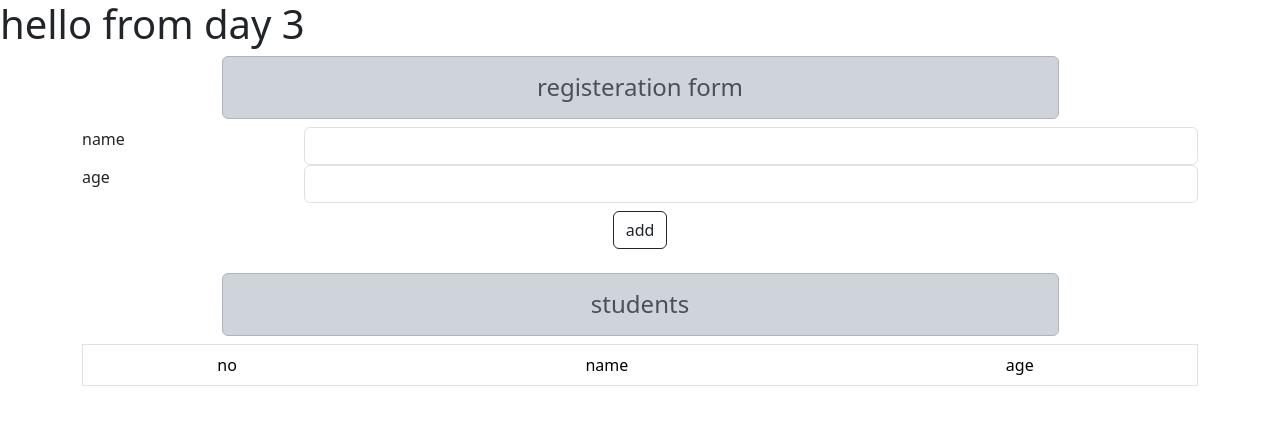
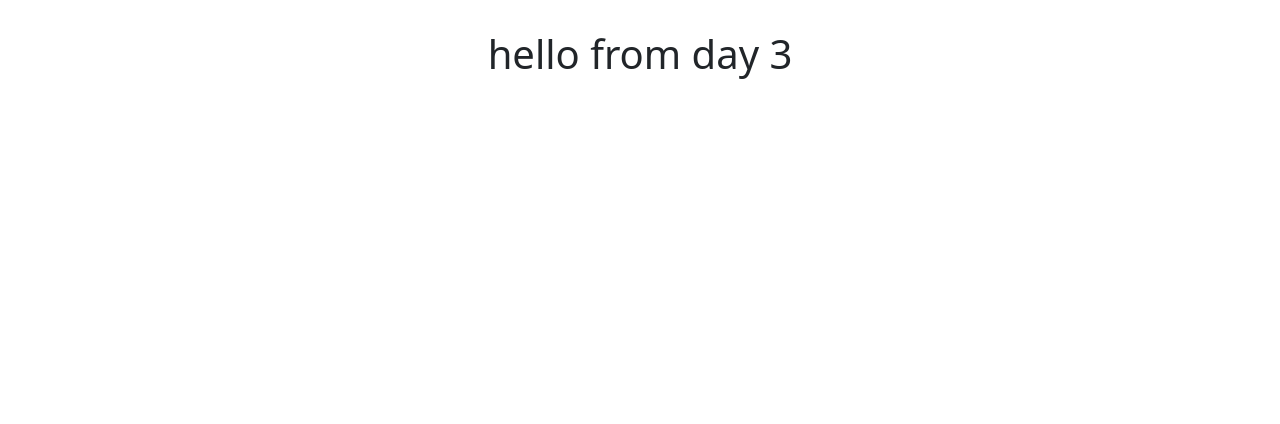
Before and after one commit to Yasertaha99/angular, an Angular app: page / in a window 1280 px wide. Shown: the top 424 px of the page. Built offline with nearby package versions, Linux system fonts and the light colour scheme.

Commit message:
finch th task of day 3 if condition

```diff
--- a/src/app/app.component.html
+++ b/src/app/app.component.html
@@ -325,7 +325,7 @@
     </div>
   </div>
 </main> -->
-<h1> hello from day 3</h1>
+<h1 style="text-align: center; margin:30px 10px ; "> hello from day 3</h1>
 <!-- * * * * * * * * * * * * * * * * * * * * * * * * * * * * * * * * -->
 <!-- * * * * * * * * * * * The content above * * * * * * * * * * * * -->
 <!-- * * * * * * * * * * is only a placeholder * * * * * * * * * * * -->
@@ -333,7 +333,9 @@
 <!-- * * * * * * * * * * * * * * * * * * * * * * * * * * * * * * * * -->
 <!-- * * * * * * * * * * End of Placeholder  * * * * * * * * * * * * -->
 <!-- * * * * * * * * * * * * * * * * * * * * * * * * * * * * * * * * -->
-<app-register (myEvent)="Getdata($event)" />
-<app-students [Students]="Students"/>
+ <!-- day 3  -->
+<!-- <app-register (myEvent)="Getdata($event)" />
+<app-students [Students]="Students"/> -->
+<!-- day 4 -->
 
 <router-outlet />
--- a/src/app/components/day3/register/register.component.html
+++ b/src/app/components/day3/register/register.component.html
@@ -9,7 +9,16 @@
                 </div>
                 <div class="form-group d-flex m-auto mb-2">
                     <label for="age" class="w-25">age</label>
-                    <input [(ngModel)]="age"  type="number" class="form-control" id="age" require="more than 18"/>
+                    <input [(ngModel)]="age"  type="number" class="form-control" hamd id="age" require="more than 18"/>
+                    @if(age&&+age>=18){
+                    <div style="color: green;">
+                        age is valaid
+                    </div>
+                    }@else if(age&&+age<18){
+                        <div style="color: rgb(128, 0, 0);">
+                            age must be more than 18
+                        </div>
+                    }
                 </div>
                 <div class="form-group text-center m-atuo mb-4">
                     <input  type="button" (click)="fireNew()" value="add" class="btn btn-outline-dark" />
--- a/src/app/components/day3/register/register.component.ts
+++ b/src/app/components/day3/register/register.component.ts
@@ -18,7 +18,11 @@ export class RegisterComponent {
  @Output() myEvent=new EventEmitter();
  //fire event
    fireNew(){
-    this.myEvent.emit({name:this.name, age: +this.age})
+    if (this.age && +this.age >= 18){
+      this.myEvent.emit({name:this.name, age: +this.age})
+     this.name="";
+     this.age="";
+    }
 
 }
 
--- a/src/app/components/day3/students/students.component.html
+++ b/src/app/components/day3/students/students.component.html
@@ -10,7 +10,7 @@
                         <td>age</td>
                     </tr>
                     </thead>
-                    <tbody>
+                    <tbody >
 
                         @for (std of Students; track $index) {
                             <tr>
--- a/src/app/components/day3/students/students.component.ts
+++ b/src/app/components/day3/students/students.component.ts
@@ -11,6 +11,7 @@ import { students } from '../../../Types/students.type';
 
 export class StudentsComponent {
 
+
   @Input() Students:students=[];
   // console.log(Students);
 }
```
